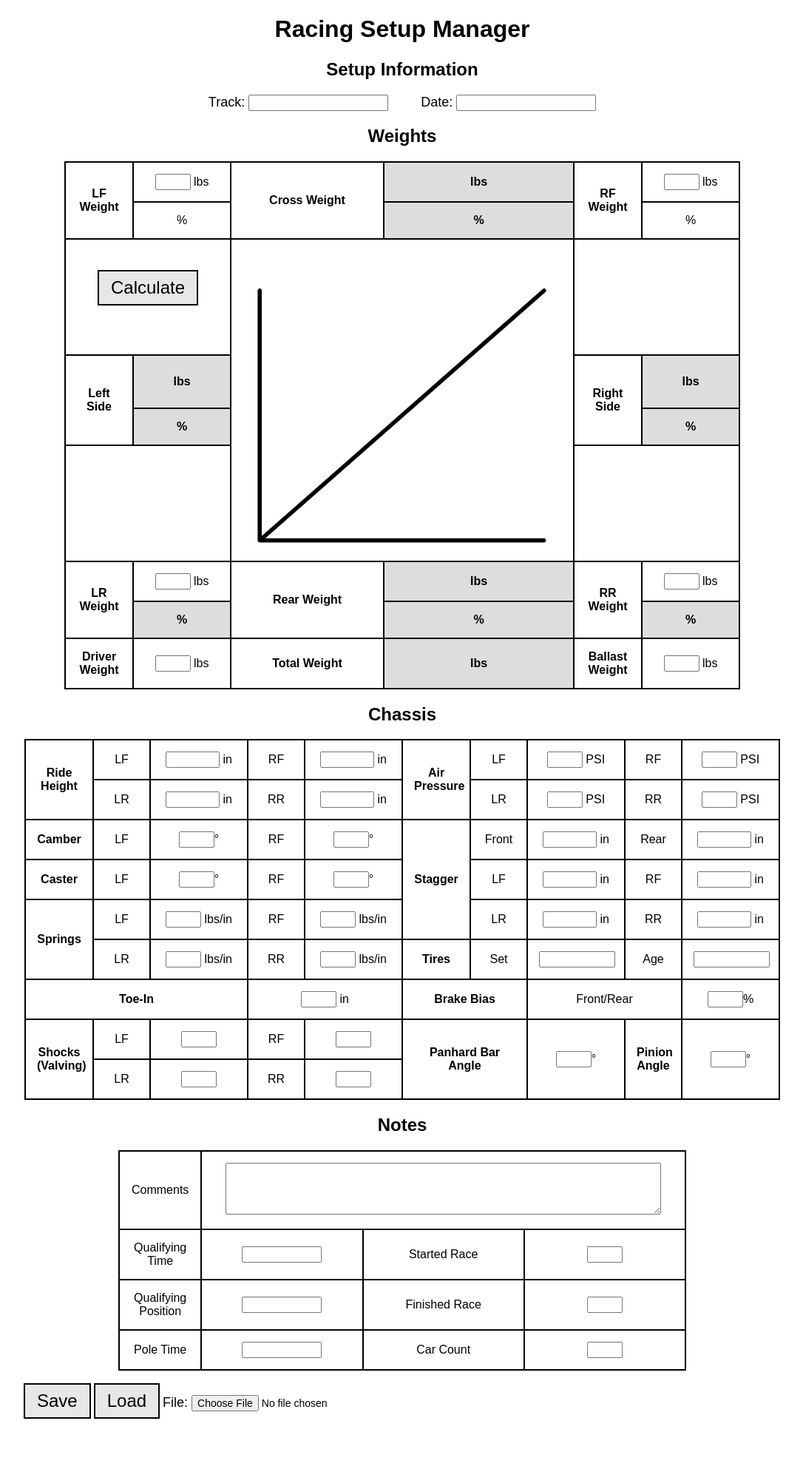
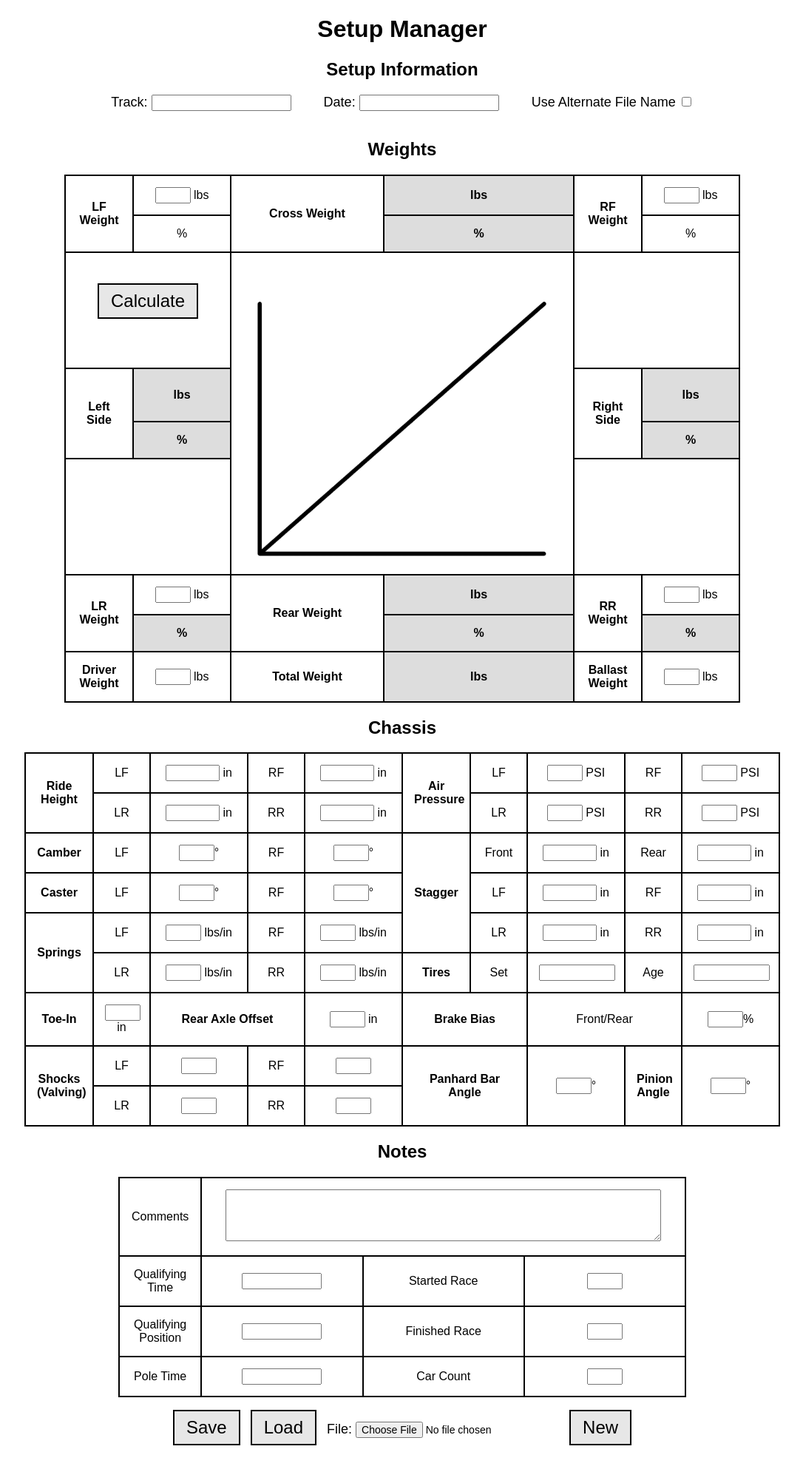
Before and after one commit to TPOliver07/SetupManager, a plain HTML site: page index.html in a window 1280 px wide. Shown: the whole page at 74% size, without its empty margins (96-1182 px from the left). Before the commit the page ends 1950 px from the top, so only its background shows below. Drawn offline with Linux system fonts and the light colour scheme.

Commit message:
Version 1.0.1
Version 1.0.1
- Added Rear Axle Offset measurement
- Modified file saving process
	- Optional alternate name field that will overwrite track_date.stp naming when modified.
	- Cleaned up the way file names are written in handler.js to remove extra spaces.
- Files are now loaded on modification of the load file input box.
- Added "New" button which clears existing data.

```diff
--- a/handler.js
+++ b/handler.js
@@ -3,7 +3,7 @@
 doc = "index.html"
 
 var elementIDs = [
-"track","date",
+"track","date","altName",
 "LFWeight", "RFWeight", "LRWeight", "RRWeight",
 "DriverWeight", "BallastWeight",
 "LFHeight","RFHeight","LRHeight","RRHeight",
@@ -11,7 +11,7 @@ var elementIDs = [
 "LFCamber", "RFCamber", "LFCaster", "RFCaster",
 "FStagger","RStagger","LFTireCirc", "RFTireCirc", "LRTireCirc", "RRTireCirc",
 "LFSpring","RFSpring","LRSpring","RRSpring",
-"TireSet","TireAge","ToeIn","FrontBias",
+"TireSet","TireAge","ToeIn","RearAxleOffset","FrontBias",
 "LFShock","RFShock","LRShock","RRShock",
 "PanhardAngle","PinionAngle",
 "comments", "QTime", "QPos", "QPole", "RStart", "RFinish", "CarCount"
@@ -55,7 +55,12 @@ function save() {
 	console.log(savedValues.toString());
 	// console.log(readable.toString());
 
-	download(makeTextFile(savedValues.toString()), savedValues[0] + "_" + savedValues[1] + ".stp");
+	if (document.getElementById("altNameCheck").checked == true){
+		download(makeTextFile(savedValues.toString()), document.getElementById("altName").value);
+	}
+	else {
+		download(makeTextFile(savedValues.toString()), savedValues[0].substr(0,savedValues[0].length-1) + "_" + savedValues[1].substr(0,savedValues[1].length-1) + ".stp");
+	}
 }
 var loadedValues = [];
 function load() {
@@ -84,3 +89,46 @@ function load() {
 	scaleFill();
 
 }
+
+function newFile() {
+	var i = 0
+	while (i < elementIDs.length) {
+		document.getElementById(elementIDs[i]).value = null;
+		i += 1;
+	}
+}
+
+function display(elementID, displayType, instruction, callID) { // target element's IDs in an array, how it should be displayed, and specific instructions (if no instructions, leave blank), relevant target from instructions.
+	var i = 0;
+	while (i < elementID.length) {
+		if (instruction == "checkbox") {
+			if (document.getElementById(callID).checked == true){
+				document.getElementById(elementID[i]).style.display = displayType;
+			}
+			else {
+				if (document.getElementById(elementID[i]).style.display == "none"){
+					document.getElementById(elementID[i]).style.display = "inline-block";
+				}
+				else{
+					document.getElementById(elementID[i]).style.display = "none";
+				}
+			}
+		}
+		else {
+			document.getElementById(elementID[i]).style.display = displayType;
+		}
+		i += 1;
+	}
+}
+
+function validateFile() {
+	var tempFileName = document.getElementById("altName").value;
+	console.log(tempFileName.substr(tempFileName.length - 4, tempFileName.length-1));
+	if (tempFileName.substr(tempFileName.length - 4, tempFileName.length-1) == ".stp") {
+		return console.log("Valid file name: " + tempFileName);
+	}
+	else {
+		document.getElementById("altName").value = tempFileName + ".stp";
+		return console.log("Invalid file name: "+ tempFileName + "\nUpdated file name to: "+ tempFileName+".stp");
+	}
+}
--- a/index.html
+++ b/index.html
@@ -2,14 +2,14 @@
 <html>
 
 <head>
-	<title>Setup App</title>
+	<title>Setup Manager</title>
 	<!-- References happen here -->
 	<link rel="stylesheet" href="style.css" type="text/css">
 	<script type = "text/javascript" src = "logic.js"></script>
 	<script type = "text/javascript" src = "handler.js"></script>
 </head>
 <body>
-<h1>Racing Setup Manager</h1>
+<h1>Setup Manager</h1>
 <!-- Need to put new file and load file buttons.-->
 <div class="workArea" id="setupSheet">
 	<div class="center">
@@ -19,6 +19,12 @@
 		&nbsp;&nbsp;&nbsp;&nbsp;&nbsp;&nbsp;&nbsp;&nbsp;&nbsp;
 		<label for="date">Date: </label>
 		<input class="otherInput" type="text" id="date">
+		&nbsp;&nbsp;&nbsp;&nbsp;&nbsp;&nbsp;&nbsp;&nbsp;&nbsp;
+		<label for="altNameCheck">Use Alternate File Name</label>
+		<input class="otherInput" type="checkbox" id="altNameCheck" onclick="display(['altName', 'altNameLabel'], 'inline-block', 'checkbox', 'altNameCheck')">
+		<br><br>
+		<label for="altName" style="display:none" id="altNameLabel">File Name: </label>
+		<input class="otherInput" type="text" id="altName" style="display:none" onchange="validateFile()">
 	</div>
 	<div class="center">
 		<h2>Weights</h2>
@@ -147,8 +153,10 @@
 				<td  class="tdInput"><input style="width:95px" type="text" id="TireAge"></td>
 			</tr>
 			<tr>
-				<td colspan="3">Toe-In</td>
-				<td colspan="2"  class="tdInput"><input type="text" id="ToeIn"> in</td>
+				<td>Toe-In</td>
+				<td class="tdInput"><input type="text" id="ToeIn"> in</td>
+				<td colspan="2">Rear Axle Offset</td>
+				<td class="tdInput"><input type="text" id="RearAxleOffset"> in</td>
 				<td colspan="2">Brake Bias</td>
 				<td colspan="2"  class="tdLabel">Front/Rear</td>
 				<td  class="tdInput"><input type="text" id="FrontBias">%</td>
@@ -197,12 +205,18 @@
 			<tr>
 		</table>
 	</div>
-	<div id="fileManager">
+	<div class="center" id="fileManager">
 		<br>
+		<span>
 		<button type="button" onclick="save()">Save</button>
+		</span>
 		<button type="button" onclick="load()">Load</button>
+		</span>
+		<span>
 		<label for="loadPathInput">File: </label>
-		<input class="otherInput" type="file" id="loadPathInput" accept=".stp">
+		<input class="otherInput" type="file" id="loadPathInput" accept=".stp" onchange="load()">
+		</span>
+		<span><button type="button" onclick="newFile()">New</button></span>
 	</div>
 
 </div>
--- a/style.css
+++ b/style.css
@@ -128,3 +128,15 @@ body {
 	font-family: arial;
 	font-size: 14px;
 }
+
+span {
+    margin: 10px;
+}
+
+span:first-of-type {
+    margin-left: 0;
+}
+
+span:last-of-type {
+    margin-right: 0;
+}
```
Also changed, not shown: logic.js (line endings or trailing spaces), 1 other file.
